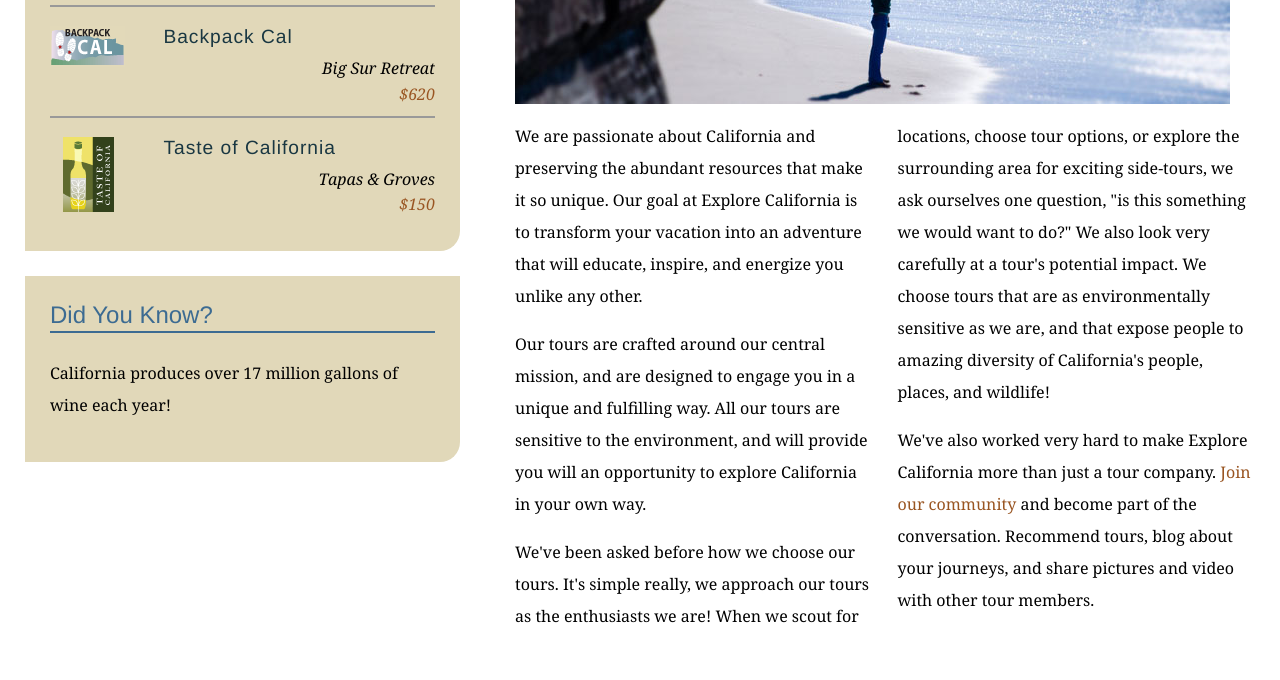
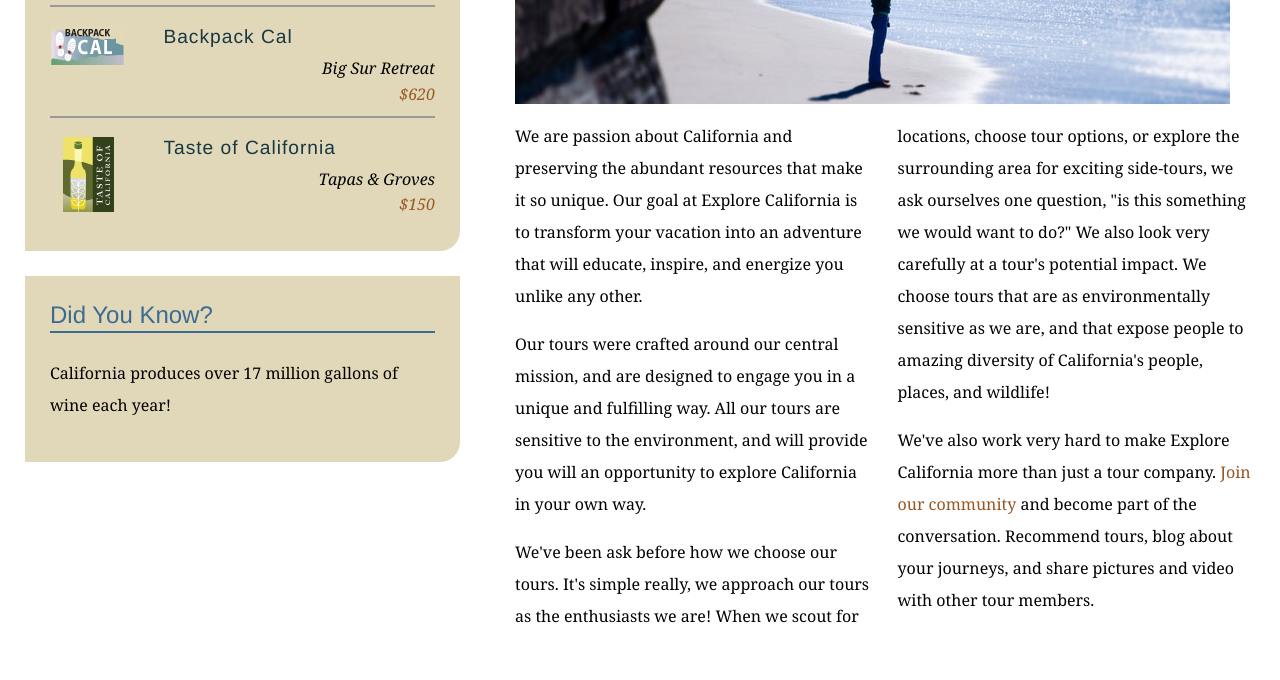
Before and after one commit to upunmiy1/explore_cal, a plain HTML site: page mission.html in a window 1280 px wide. Shown: the part 580-1260 px from the top of the page. Drawn offline with Linux system fonts and the light colour scheme.

Commit message:
Text edits to mission branch

```diff
--- a/mission.html
+++ b/mission.html
@@ -60,10 +60,10 @@
           <h1>Who we are</h1>
           <img src="assets/images/mission_look.jpg" alt="Looking out at the Pacific" class="articleImage" />
           <div class="multiCol">
-            <p>We are passionate about California and preserving the abundant resources that make it so unique. Our goal at Explore California is to transform your vacation into an adventure that will educate, inspire, and energize you unlike any other.</p>
-            <p>Our tours are crafted around our central mission, and are designed to engage you in a unique and fulfilling way. All our tours are sensitive to the environment, and will provide you will an opportunity to explore California in your own way.</p>
-            <p>We've been asked before how we choose our tours. It's simple really, we approach our tours as the enthusiasts we are! When we scout for locations, choose tour options, or explore the surrounding area for exciting side-tours, we ask ourselves one question, &quot;is this something we would want to do?&quot; We also look very carefully at a tour's potential impact. We choose tours that are as environmentally sensitive as we are, and that expose people to amazing diversity of California's people, places, and wildlife!</p>
-            <p>We've also worked very hard to make Explore California more than just a tour company. <a href="explorers/join.html">Join our community</a> and become part of the conversation. Recommend tours, blog about your journeys, and share pictures and video with other tour members.</p>
+            <p>We are passion about California and preserving the abundant resources that make it so unique. Our goal at Explore California is to transform your vacation into an adventure that will educate, inspire, and energize you unlike any other.</p>
+            <p>Our tours were crafted around our central mission, and are designed to engage you in a unique and fulfilling way. All our tours are sensitive to the environment, and will provide you will an opportunity to explore California in your own way.</p>
+            <p>We've been ask before how we choose our tours. It's simple really, we approach our tours as the enthusiasts we are! When we scout for locations, choose tour options, or explore the surrounding area for exciting side-tours, we ask ourselves one question, &quot;is this something we would want to do?&quot; We also look very carefully at a tour's potential impact. We choose tours that are as environmentally sensitive as we are, and that expose people to amazing diversity of California's people, places, and wildlife!</p>
+            <p>We've also work very hard to make Explore California more than just a tour company. <a href="explorers/join.html">Join our community</a> and become part of the conversation. Recommend tours, blog about your journeys, and share pictures and video with other tour members.</p>
           </div>
         </div>
       </div>
```
